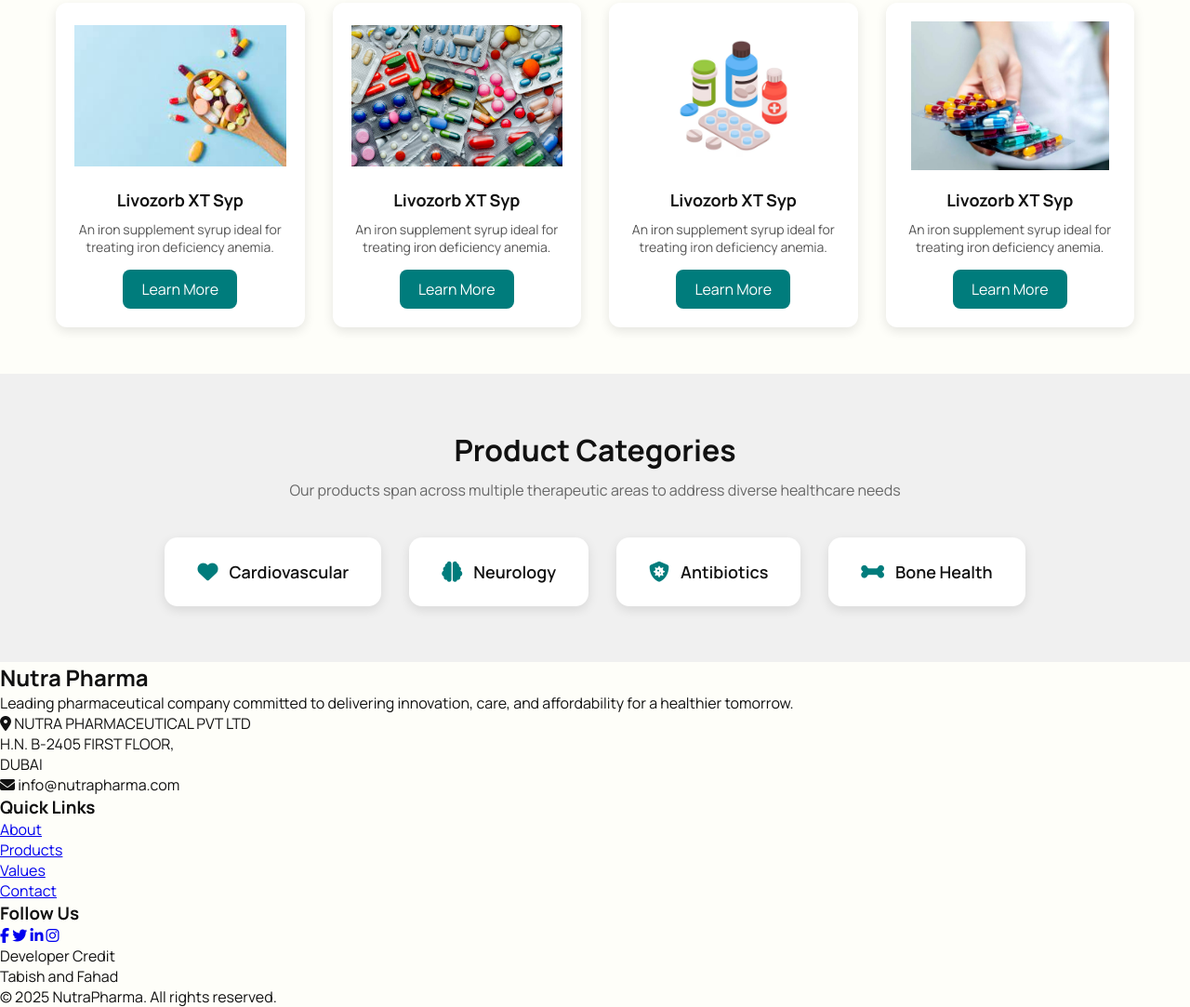
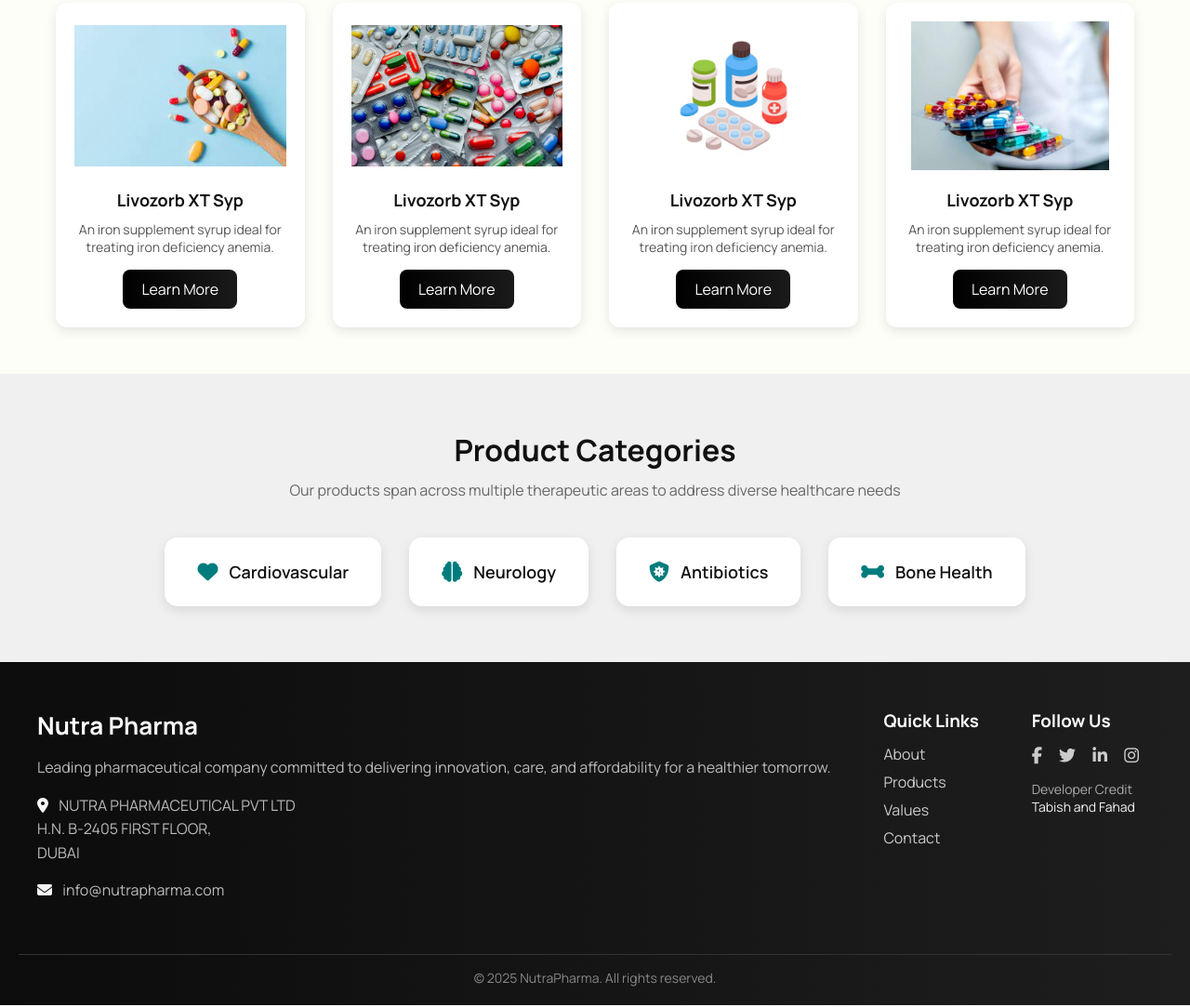
Before and after one commit to VishantMehta/Nutracon-Pharma, a plain HTML site: page product.html in a window 1280 px wide. Shown: the part 765-1848 px from the top of the page at 93% size. Drawn offline with Linux system fonts and the light colour scheme.

Commit message:
finalized products section

```diff
--- a/product.css
+++ b/product.css
@@ -137,7 +137,7 @@
 .product-hero {
   padding: 60px 20px;
   text-align: center;
-  background: linear-gradient(to right, #124076, #007C7C);
+  background: linear-gradient(to right, #000000, #1a1a1a);
   color: #fff;
 }
 
@@ -195,7 +195,7 @@
 .learn-btn {
   display: inline-block;
   padding: 10px 20px;
-  background: #007C7C;
+  background: linear-gradient(to right, #000000, #1a1a1a);
   color: #fff;
   border-radius: 8px;
   text-decoration: none;
@@ -203,7 +203,7 @@
 }
 
 .learn-btn:hover {
-  background: #124076;
+  background: #1e9c10;
 }
 
 /* Categories Section */
@@ -363,3 +363,184 @@
     padding: 18px;
   }
 }
+
+
+/*footer styles */
+.farhanpharma-footer {
+  background: linear-gradient(to right, #0c0c0c, #1e1e1e);
+  color: #e4e4e4;
+  padding: 50px 20px 20px;
+  font-family: 'Manrope', sans-serif;
+}
+
+.footer-content {
+  display: flex;
+  flex-wrap: wrap;
+  justify-content: space-between;
+  gap: 40px;
+  max-width: 1200px;
+  margin: auto;
+}
+
+.footer-about h2 {
+  font-size: 26px;
+  font-weight: 700;
+  color: white;
+}
+
+.footer-about h2 span {
+  color: whitesmoke;
+}
+
+.footer-about p {
+  margin: 15px 0;
+  line-height: 1.6;
+  color: #bbb;
+}
+
+.footer-address i {
+  color: whitesmoke;
+  margin-right: 8px;
+}
+
+.footer-links h3,
+.footer-social h3 {
+  color: white;
+  margin-bottom: 12px;
+}
+
+.footer-links ul {
+  list-style: none;
+  padding: 0;
+}
+
+.footer-links ul li {
+  margin-bottom: 8px;
+}
+
+.footer-links ul li a {
+  text-decoration: none;
+  color: #ccc;
+  transition: color 0.3s ease;
+}
+
+.footer-links ul li a:hover {
+  color: burlywood;
+  translate: scale(1.2);
+  transition: all 0.3s ease in-out;
+}
+
+.footer-social .social-icons a {
+  margin-right: 15px;
+  color: #ccc;
+  font-size: 18px;
+  transition: color 0.3s ease;
+}
+
+.footer-social .social-icons a:hover {
+  color: burlywood;
+  translate: scale(1.2);
+  transition: all 0.3s ease in-out;
+}
+
+.footer-social .dev-credit {
+  margin-top: 15px;
+  font-size: 14px;
+  color: #aaa;
+}
+
+.footer-social .dev-credit span {
+  color: whitesmoke;
+}
+
+.footer-bottom {
+  text-align: center;
+  margin-top: 40px;
+  padding-top: 15px;
+  border-top: 1px solid #333;
+  font-size: 14px;
+  color: #888;
+}
+
+/* Responsive */
+@media (max-width: 768px) {
+  .footer-content {
+    flex-direction: column;
+    text-align: center;
+  }
+
+  .footer-about,
+  .footer-links,
+  .footer-social {
+    margin-bottom: 30px;
+  }
+
+  .footer-social .social-icons a {
+    margin: 0 10px;
+  }
+}
+
+
+/* Sexy Black Scrollbar */
+::-webkit-scrollbar {
+  width: 10px;
+}
+
+::-webkit-scrollbar-track {
+  background: #000; /* Full black background */
+}
+
+::-webkit-scrollbar-thumb {
+  background: linear-gradient(145deg, #444, #666); /* Stylish grey gradient */
+  border-radius: 10px;
+  border: 2px solid #000; /* Border to blend with track */
+}
+
+::-webkit-scrollbar-thumb:hover {
+  background: linear-gradient(145deg, #666, #888); /* Lighter on hover */
+}
+
+/* Firefox (optional) */
+* {
+  scrollbar-width: thin;
+  scrollbar-color: #555 #000;
+}
+
+
+
+
+/* Mobile Dropdown Nav */
+@media (max-width: 768px) {
+  .nav-links {
+    position: absolute;
+    top: 100%;
+    left: 0;
+    width: 100%;
+    background-color: #fff;
+    flex-direction: column; /* ✅ fixed this line */
+    display: none;
+    box-shadow: 0 4px 10px rgba(0, 0, 0, 0.1);
+    z-index: 999;
+  }
+
+  .nav-links li {
+    width: 100%;
+    text-align: center;
+    border-bottom: 1px solid #eee;
+  }
+
+  .nav-links li a {
+    display: block;
+    padding: 15px 0;
+    color: #111;
+    font-size: 16px;
+  }
+
+  .nav-links.show {
+    display: flex;
+  }
+
+  .hamburger {
+    display: block;
+  }
+}
```
